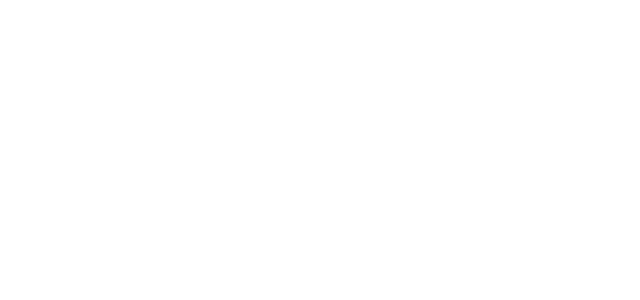
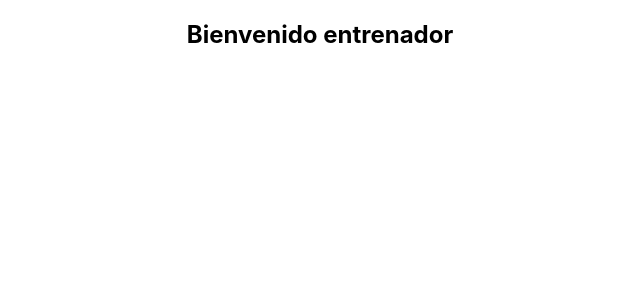
Before and after one commit to DemonQilin/PokeApp, a React (Vite) app: page / in a window 1280 px wide. Shown: the top 300 px of the page, without its empty margins (320-960 px from the left). Built offline with nearby package versions, Linux system fonts and the light colour scheme.

Commit message:
Creación de la ruta raíz (Home) y del reducer para establecer la variable de estado global: userName

```diff
--- a/src/App.jsx
+++ b/src/App.jsx
@@ -1,11 +1,15 @@
 import { useState } from 'react'
+import { Route, Routes } from 'react-router'
+import { ContainerHome } from './components/Home/ContainerHome'
 import './App.css'
 
 function App() {
-  const [count, setCount] = useState(0)
 
   return (
     <div className="App">
+      <Routes>
+        <Route path='/' element={<ContainerHome/>}/>
+      </Routes>
     </div>
   )
 }
--- /dev/null
+++ b/src/components/Home/ContainerHome.jsx
@@ -0,0 +1,10 @@
+import React from 'react'
+import Home from './Home'
+
+export const ContainerHome = () => {
+    return (
+        <div className="Home">
+            <Home/>
+        </div>
+    )
+}
--- /dev/null
+++ b/src/components/Home/Home.jsx
@@ -0,0 +1,12 @@
+import React from 'react'
+import './Home.css'
+
+const Home = () => {
+    return (
+        <>
+            <h2>Bienvenido entrenador</h2>
+        </>
+    )
+}
+
+export default Home
--- a/src/main.jsx
+++ b/src/main.jsx
@@ -2,13 +2,16 @@ import React from 'react'
 import ReactDOM from 'react-dom/client'
 import { Provider } from 'react-redux'
 import App from './App'
+import store from './store'
+import { BrowserRouter } from 'react-router-dom';
 import './index.css'
-import store from './store'
 
 ReactDOM.createRoot(document.getElementById('root')).render(
   <React.StrictMode>
     <Provider store={store}>
-      <App />
+      <BrowserRouter>
+        <App />
+      </BrowserRouter>
     </Provider>
   </React.StrictMode>
 )
--- a/src/store/reducers/reducers.js
+++ b/src/store/reducers/reducers.js
@@ -4,8 +4,10 @@ const userNameSlice = createSlice({
     name: 'userName',
     initialState: null,
     reducers: {
-
+        setGlobalUser(state, action) {return action.payload}
     }
 })
 
+export const { setGlobalUser } = userNameSlice.actions;
+
 export default userNameSlice.reducer;
```
Also changed, not shown: src/components/Home/FormName.jsx (added), src/components/Home/Home.css (added).
